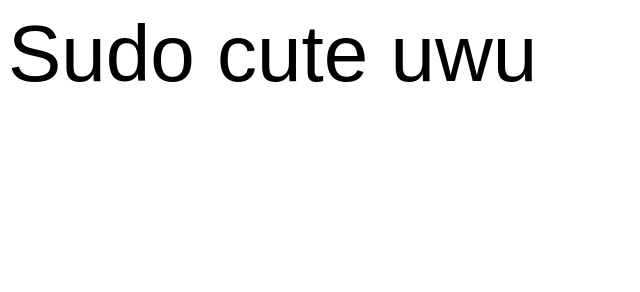
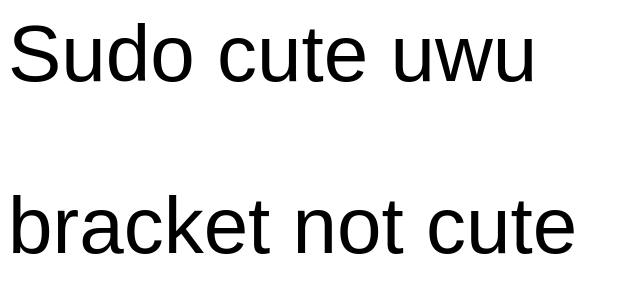
Before and after one commit to protogen-space/protogen-space.github.io, a plain HTML site: page index.html in a window 1280 px wide. Shown: the whole page, without its empty margins (0-640 px from the left). Drawn offline with Linux system fonts and the light colour scheme.

Commit message:
Update index.html

```diff
--- a/index.html
+++ b/index.html
@@ -9,5 +9,6 @@
     </head>
     <body>
         <p>Sudo cute uwu</p>
+        <p>bracket not cute</p>
     </body>
 </html>
```
